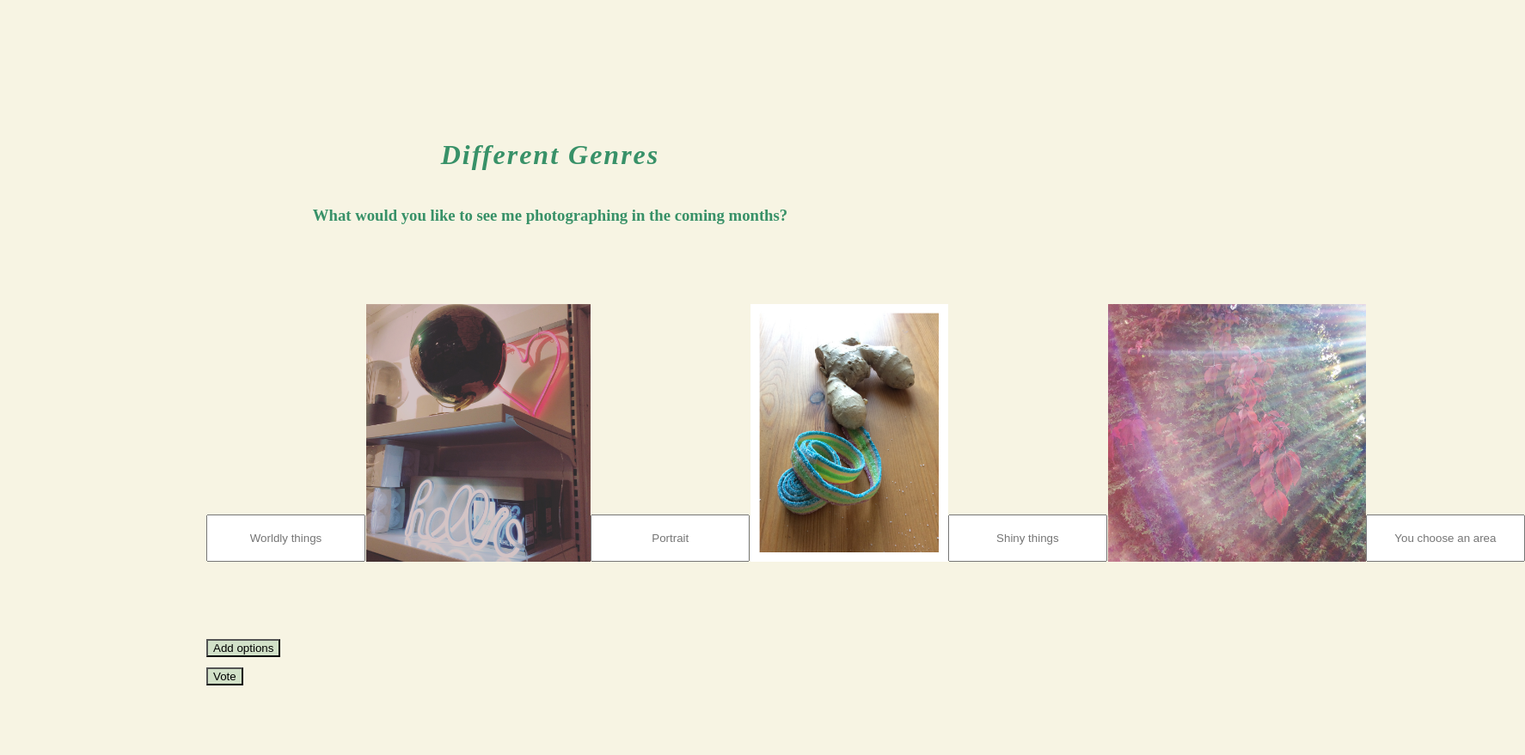
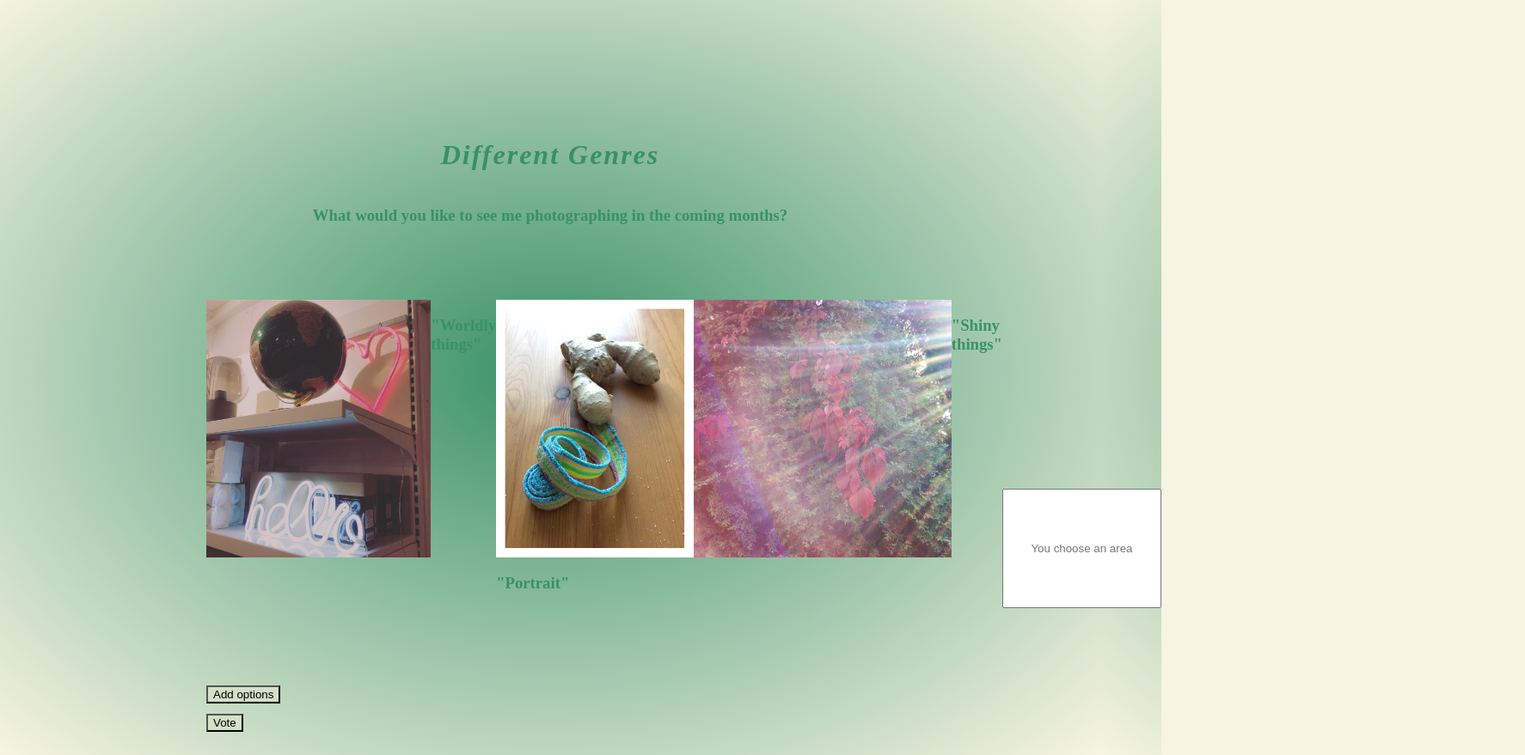
Before and after one commit to s0lstrimman/my_new_photography_page, a plain HTML site: page index.html in a window 1280 px wide. Shown: the part 9-888 px from the top of the page at 86% size, 1774 px wide, since content can reach past the window. Before the commit the page ends 834 px from the top, so only its background shows below. Drawn offline with nearby package versions, Linux system fonts and the light colour scheme.

Commit message:
mellansteg ver4
behöver få txt under bilderna

```diff
--- a/index.html
+++ b/index.html
@@ -9,26 +9,43 @@
     <body class="gradient">
     <h1> Different Genres </h1>
   <h3> What would you like to see me photographing in the coming months? <h3>
-    <div class="blockinputsection">
+
       <div class="inputs">
-        <div class="inputtext">
-        <input placeholder="Worldly things"> </input>
-        <img src="hello_world.jpg" alt="hello world" height="300px">
-        <input placeholder="Portrait"> </input>
-        <img src="crab.jpg" alt="crab catches rainbow" height="300px">
-        <input placeholder="Shiny things"> </input>
-        <img src="shine.jpg" alt="keep shining" height="300px">
 
-        <input placeholder="You choose an area"> </input>
+        <div class="horisontell">
+          <img src="hello_world.jpg" alt="hello world" height="300px">
+          <p>"Worldly things"</p>
+        </div>
+        <div class="vertikal">
+          <img src="crab.jpg" alt="crab catches rainbow" height="300px">
+          <p>"Portrait"</p>
+        </div>
+          <div class="horisontell">
+          <img src="shine.jpg" alt="keep shining" height="300px">
+          <p>"Shiny things"</p>
+        </div>
+          <input placeholder="You choose an area"> </input>
+          </input>
 
       </div>
-    </div>
-  </div>
       <button class="addOption"> Add options </button>
     </div>
-    <br>
+
+    <div class=resultSection></div>
     <button> Vote </button>
-  </br>
+
+  <script src="https://code.jquery.com/jquery-3.3.1.min.js"></script>
+  <script>
+    $(function(){
+      $('.resultSection').hide()
+
+      var add_option = function ()}
+        $('.inputs').append('<input></input)')
+    }
+
+    $('.addOption').click(add_option)
+    })
+  </script>
   </body>
 
 </html>
--- a/main.css
+++ b/main.css
@@ -8,13 +8,10 @@ background-color: #F7F4E3;
 }
 
 .gradient {
-background: radial-gradient(#389168);
+background-image: radial-gradient(#389168,#F7F4E3);
 }
 
-img {float: left;
-    margin-left: 1px;
-    margin-top: 5px;
-  }
+
 
 h1 {
   font-style: italic;
@@ -29,25 +26,29 @@ button {
   background-color: #D2E1C8}
 
 input {
-  margin-top: 250px;
+  margin-top: 220px;
 text-align-last: center;
 spacing: 0px;
   }
 
-.blockinputsection {
-margin: 50px 0px 80px 0px;
-width: 800px;
+.horisontell {
+display: flex;
+flex-direction: row
+
+}
+.vertikal
+{display:flex;
+  flex-direction: column;
 }
 
 .inputs{
   width: inherit;
   display: flex;
-  flex-direction: row;}
+  flex-direction: row;
+  margin: 50px 0px 80px 0px;
+  width: 800px;
+}
 
-.inputtext {
-  display: flex;
-  flex-direction: row;
-}
 
 .addOption {
   margin-top: 10px;
```
